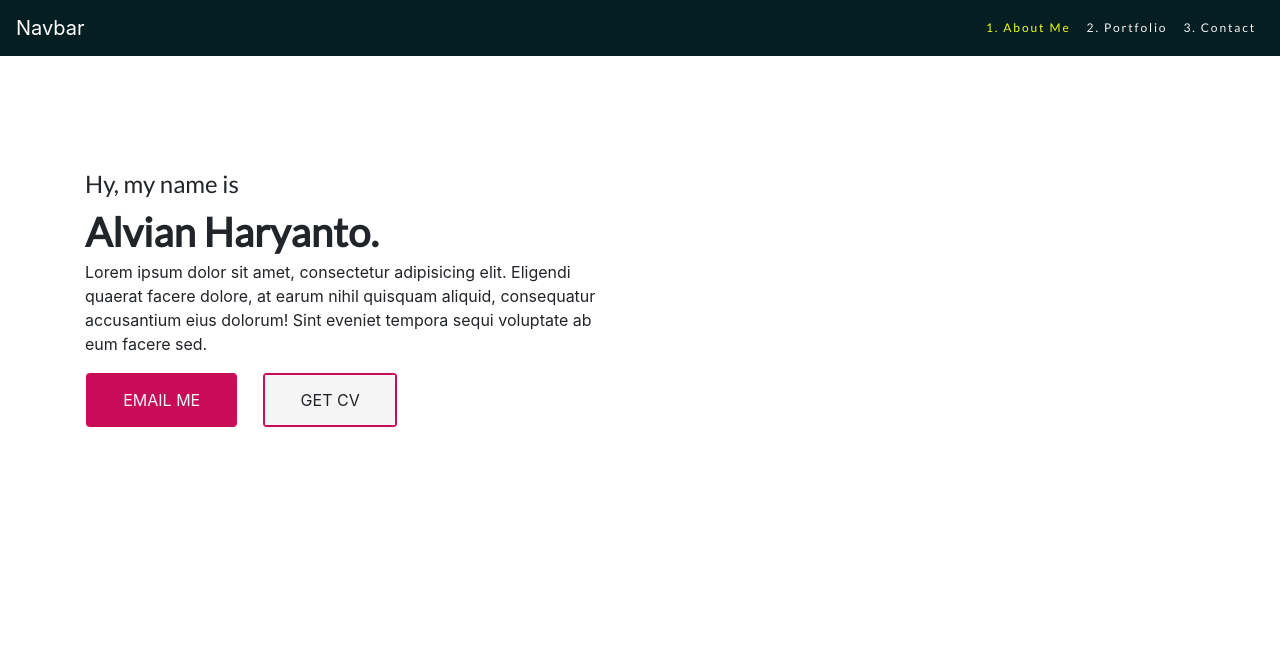
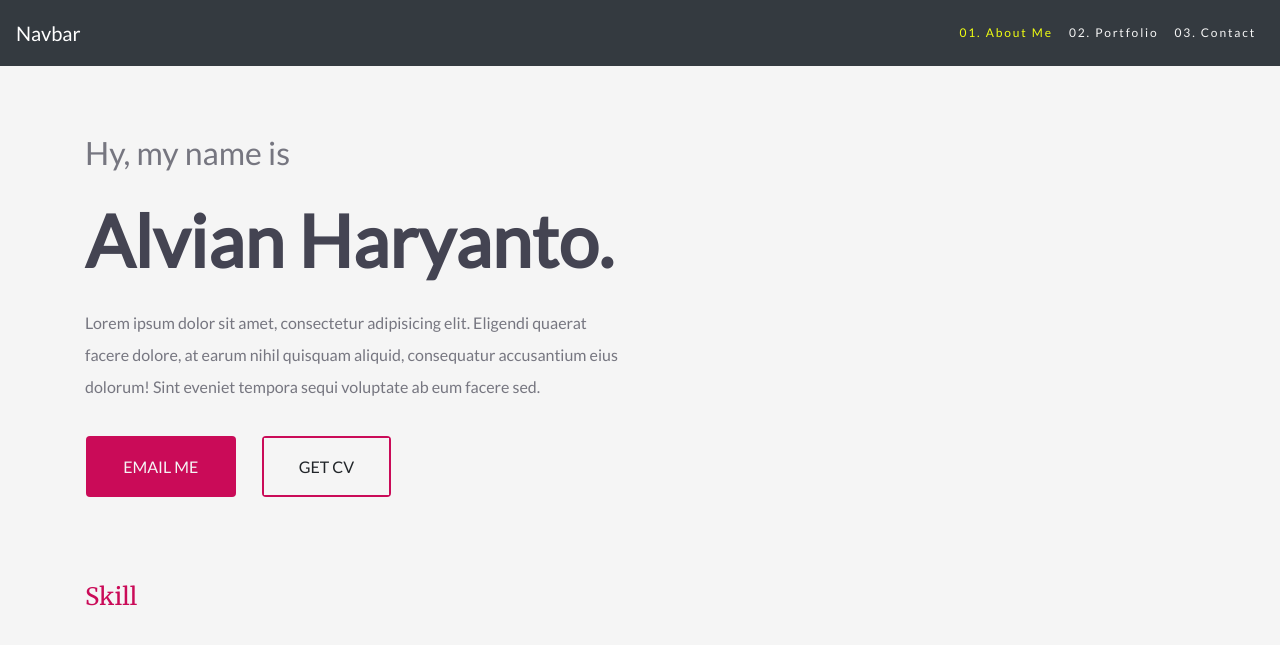
Before and after one commit to imvickykumar999/alvianharyanto.github.io, a PHP site: page / in a window 1280 px wide. Shown: the top 645 px of the page. Run offline with PHP 8.4, Linux system fonts and the light colour scheme.

Commit message:
header_area_color_fix

```diff
--- a/css/style.css
+++ b/css/style.css
@@ -1,69 +1,45 @@
-html.body {
+/* Css Variables */
+
+:root {
+    --primary-color: rgb(68, 68, 82);
+    --primary2-color:  rgba(68, 68, 82, 0.719);
+    --secondary-color: #f0fe11;
+    --link-color: #ca0b58;
+/* Font family variables */
+    --lato:'Lato', sans-serif;
+    --marri: 'Merriweather', serif;
+}
+
+html body {
     margin: 0;
     box-sizing: border-box;
     width: 100%;
     height: 100%;
-    font-family: var(--marri);
+    font-family : var(--lato);
     color: var(--primary2-color);
+    line-height: 2;
+    background-color: whitesmoke;
 }
 
 a {
     color : var(--link-color);
 }
 
-/* Css Variables */
-
-:root {
-    --primary2-color: #051e22;
-    --secondary-color: #f0fe11;
-    --link-color: #ca0b58;
-    --button-color: #219fb5;
-
-/* Font family variables */
-    --lato:'Lato', sans-serif;
-    --marri: 'Merriweather', serif;
-}
-
-/* Custom Style Css */
-
-.bg-dark {
-    background-color: var(--primary2-color)!important;
-}
-
-.header_area .main_menu .navbar .navbar-nav {
-    font: normal 400 12px/2px var(--lato);
-    letter-spacing: .155em;
-}
-
-.header_area .main_menu .navbar .navbar-nav a {
-    color: whitesmoke;
-}
-
-.header_area .main_menu .navbar .navbar-nav a:hover {
-    color: var(--secondary-color);
-}
-
-.header_area .main_menu .navbar .navbar-nav .active a {
-    color: var(--secondary-color);
-}
-
-.site-main .site-banner .site-title .nama {
-    color: var(--link-color);
-}
-
-.site-main .site-banner .site-title h4 {
-    padding-top: 20%;
-    font-weight: 400;
-    font-size: 1.5em;
+h4 {
+    color : var(--link-color);
+    font-family: var(--marri) ;
 }
 
 /* Global Style Css */
 
 .title-text {
-    font: normal bold 40px/40px var(--lato);
+    font: bold 4.5rem var(--lato);
+    color: var(--primary-color);
+    margin: 1.5rem 0;
 }
 
 .button {
+    margin: 1rem 0;
     padding: .8rem 2.2rem;
     font: bold 500 16px/20px var(--lato);
     position: relative;
@@ -105,3 +81,35 @@ a {
     background-clip: padding-box;
     color: whitesmoke;
 }
+
+
+/* Custom Style Css */
+
+.bg-dark {
+    background-color: var(--primary-color);
+}
+
+.header_area .main_menu .navbar .navbar-nav {
+    font: normal 400 12px/2px var(--lato);
+    letter-spacing: .155em;
+}
+
+.header_area .main_menu .navbar .navbar-nav a {
+    color: whitesmoke;
+}
+
+.header_area .main_menu .navbar .navbar-nav a:hover {
+    color: var(--secondary-color);
+}
+
+.header_area .main_menu .navbar .navbar-nav .active a {
+    color: var(--secondary-color);
+}
+
+.site-main .site-banner .site-title {
+    margin: 6% 0 6%;
+}
+
+.site-main .site-banner .site-title h3 {
+    font-size: 2rem;
+}
--- a/index.html
+++ b/index.html
@@ -22,7 +22,7 @@
     <header class="header_area">
         <div class="main_menu">
             <nav class="navbar navbar-expand-lg navbar-dark bg-dark">
-                <a class="navbar-brand" href="#">Navbar</a>
+                <a class="navbar-brand" href="     `#">Navbar</a>
                 <button class="navbar-toggler" type="button" data-toggle="collapse" data-target="#navbarNav" aria-controls="navbarNav" aria-expanded="false" aria-label="Toggle navigation">
                   <span class="navbar-toggler-icon"></span>
                 </button>
@@ -30,13 +30,13 @@
                   <div class="mr-auto"></div>
                   <ul class="navbar-nav">
                     <li class="nav-item active">
-                      <a class="nav-link" href="#">1. About Me <span class="sr-only">(current)</span></a>
+                      <a class="nav-link" href="#">01. About Me <span class="sr-only">(current)</span></a>
                     </li>
                     <li class="nav-item">
-                      <a class="nav-link" href="#">2. Portfolio</a>
+                      <a class="nav-link" href="#">02. Portfolio</a>
                     </li>
                     <li class="nav-item">
-                      <a class="nav-link" href="#">3. Contact</a>
+                      <a class="nav-link" href="#">03. Contact</a>
                     </li>
                   </ul>
                 </div>
@@ -49,12 +49,12 @@
     <!-- ********************* Start main area ********************* -->
     <div class="site-main">
 
-      <!--************ Start banner area ***************-->
+      <!-- Start banner area -->
       <section class="site-banner">
         <div class="container">
           <div class="row">
             <div class="col-lg-6 col-md-12 site-title">
-              <h4 class="title-text">Hy, my name is</h4>
+              <h3>Hy, my name is</h3>
               <h1 class="title-text">Alvian Haryanto.</h1>
               <p class="description-text">Lorem ipsum dolor sit amet, consectetur adipisicing elit. Eligendi quaerat facere dolore, at earum nihil quisquam aliquid, consequatur accusantium eius dolorum! Sint eveniet tempora sequi voluptate ab eum facere sed.</p>
               <div class="site-button">
@@ -67,18 +67,30 @@
             <div class="col-lg-6 col-md-12">
 
             </div>
-            <div class="col-lg-12 cool-md-12">
+
+            <div class="col-lg-12 col-md-12">
+              <h4 class="skill">
+                Skill
+              </h4>
+            </div>
+
+          </div>
+        </div>
+      </section>
+
+    <!-- End banner area -->
+
+    <!-- Start aboutme area -->
+      <section class="aboutme">
+        <div class="container">
+          <div class="row">
+            <div class="col-lg-12 col-md-12">
 
             </div>
           </div>
         </div>
-        </div>
       </section>
-
-
-      <!--************ Start banner area ***************-->
-
-
+    <!-- End aboutme area -->
 
     </div>
 
```
